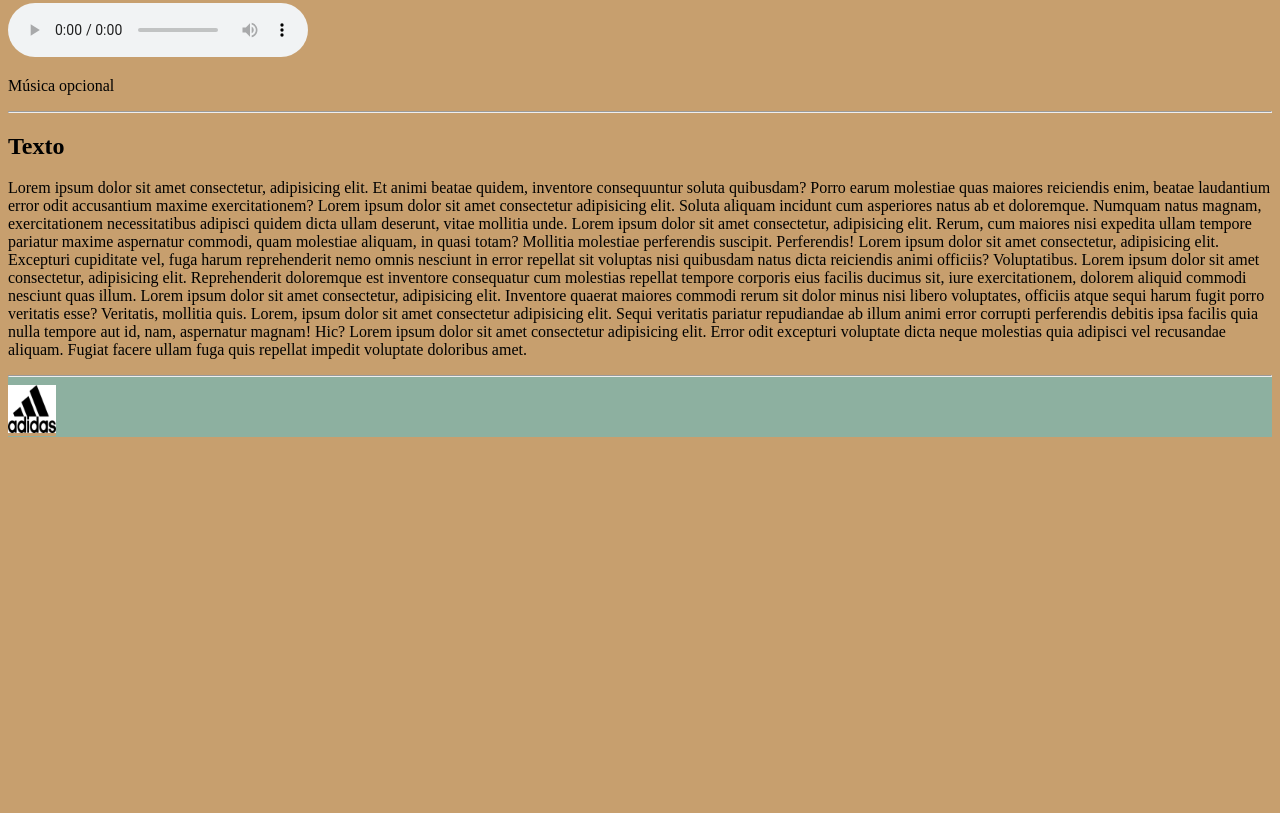
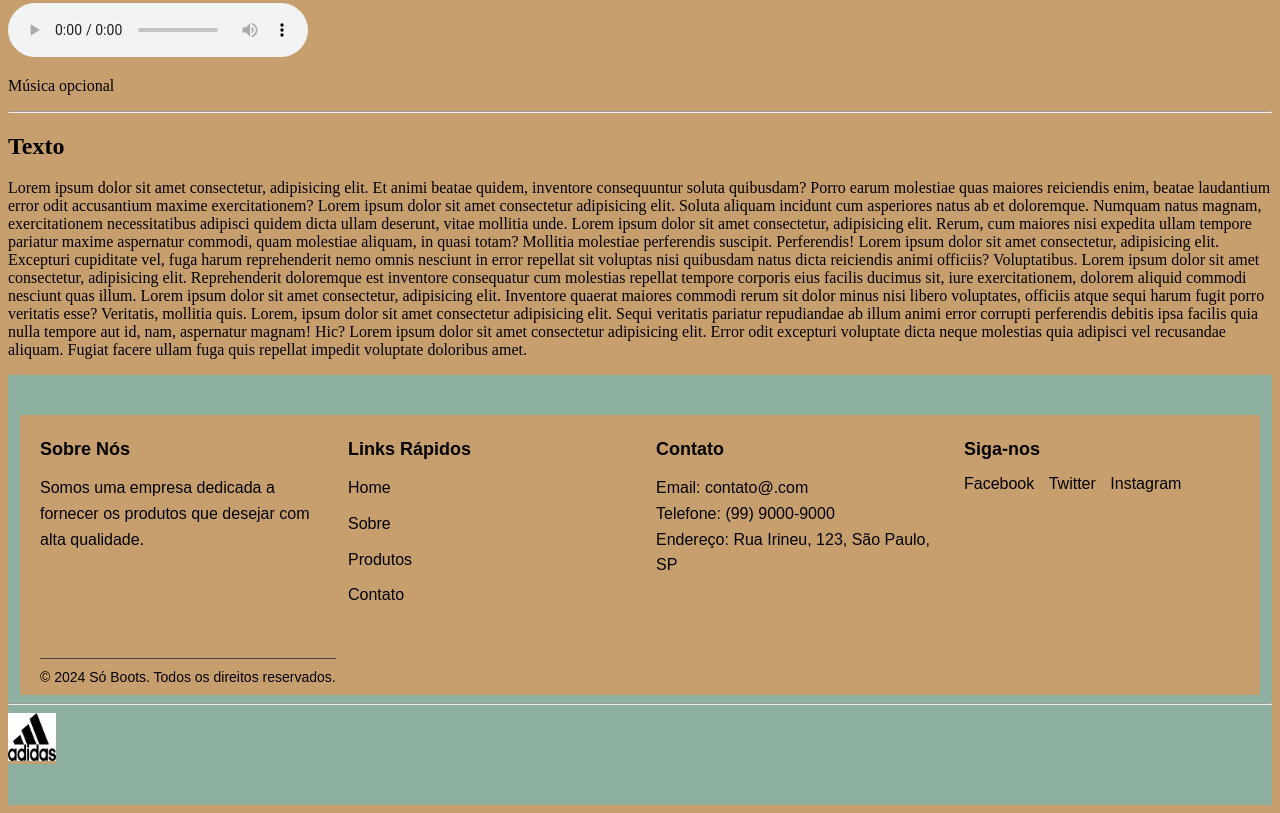
Before and after one commit to L0Rondon/One-Page-LIMA, a plain HTML site: page index.html in a window 1280 px wide. Shown: the part 1380-2193 px from the top of the page. Before the commit the page ends 1825 px from the top, so only its background shows below. Drawn offline with Linux system fonts and the light colour scheme.

Commit message:
FooterCompleto

```diff
--- a/index.html
+++ b/index.html
@@ -18,7 +18,7 @@
                 <a href="#Sobre" class="dropbtn">Sobre</a>
                 <ul class="dropdown-content">
                     <li><a href="#Text">Informações</a></li>
-                    <li><a href="#Fim">Final</a></li>
+                    <li><a href="#InfoContat">Info. Contato</a></li>
                 </ul>
             </li>
 
@@ -80,10 +80,42 @@
         </p>
         </section>
     </main>
-    <footer class="Fim" id="Fim">
+    <footer class="InfoContat" id="InfoContat">
+        <div class="footer-container">
+            <div class="footer-section">
+                <h4>Sobre Nós</h4>
+                <p>Somos uma empresa dedicada a fornecer os produtos que desejar com alta qualidade.</p>
+            </div>
+            <div class="footer-section">
+                <h4>Links Rápidos</h4>
+                <ul>
+                    <li><a href="#Menu">Home</a></li>
+                    <li><a href="#Text">Sobre</a></li>
+                    <li><a href="#Produtos">Produtos</a></li>
+                    <li><a href="#InfoContat">Contato</a></li>
+                </ul>
+            </div>
+            <div class="footer-section">
+                <h4>Contato</h4>
+                <p>Email: contato@.com</p>
+                <p>Telefone: (99) 9000-9000</p>
+                <p>Endereço: Rua Irineu, 123, São Paulo, SP</p>
+            </div>
+            <div class="footer-section">
+                <h4>Siga-nos</h4>
+                <div class="social-links">
+                    <a href="https://www.facebook.com" target="_blank">Facebook</a>
+                    <a href="https://www.twitter.com" target="_blank">Twitter</a>
+                    <a href="https://www.instagram.com" target="_blank">Instagram</a>
+                </div>
+            </div>
+            <div class="footer-bottom">
+                <p>&copy; 2024 Só Boots. Todos os direitos reservados.</p>
+            </div>
+        </div>
         <hr>
         <a href="#Menu" title="Titulo"><img src="images/favicon.ico"alt="iconetopo">
+    </footer>
 
-    </footer>
 </body>
 </html>
--- a/style.css
+++ b/style.css
@@ -80,5 +80,75 @@ h1{
     background-color: rgb(199, 159, 110);
 }
 footer{
+    background-color:;
+
+}
+/* Estilo do footer */
+footer {
     background-color: rgba(114, 185, 185, 0.67);
-}
+    color: white;
+    padding: 40px 0;
+    font-family: Arial, sans-serif;
+  }
+
+  .footer-container {
+    display: flex;
+    justify-content: space-between;
+    flex-wrap: wrap;
+    max-width: 1200px;
+    margin: 0 auto;
+    padding: 0 20px;
+  }
+
+  .footer-section {
+    flex-basis: 23%; /* Faz com que as seções ocupem 23% da largura, com espaço para margens */
+    margin-bottom: 20px;
+  }
+
+  .footer-section h4 {
+    margin-bottom: 15px;
+    font-size: 18px;
+    color: black;
+  }
+
+  .footer-section p, .footer-section ul {
+    margin: 0;
+    padding: 0;
+    line-height: 1.6;
+  }
+
+  .footer-section ul {
+    list-style-type: none;
+  }
+
+  .footer-section ul li {
+    margin-bottom: 10px;
+  }
+  .footer-section ul li a {
+    color: black;
+    text-decoration: none;
+    transition: color 0.3s;
+  }
+  .footer-section ul li a:hover {
+    color: rgba(114, 185, 185, 0.67);
+  }
+  .social-links a {
+    display: inline-block;
+    margin-right: 10px;
+    color: black;
+    text-decoration: none;
+    transition: color 0.3s;
+  }
+  .social-links a:hover {
+    color: rgba(114, 185, 185, 0.67);
+  }
+  .footer-bottom {
+    text-align: center;
+    margin-top: 20px;
+    padding: 10px 0;
+    border-top: 1px solid #444;
+    font-size: 14px;
+  }
+  .footer-bottom p {
+    margin: 0;
+  }
```
